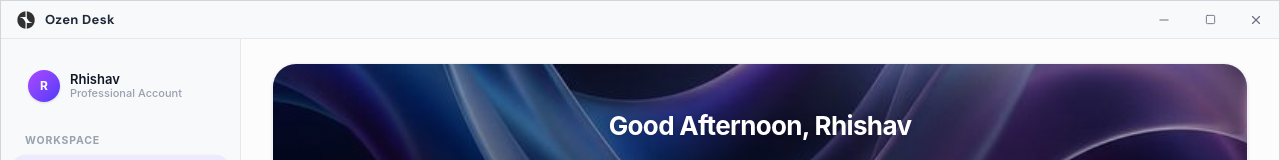
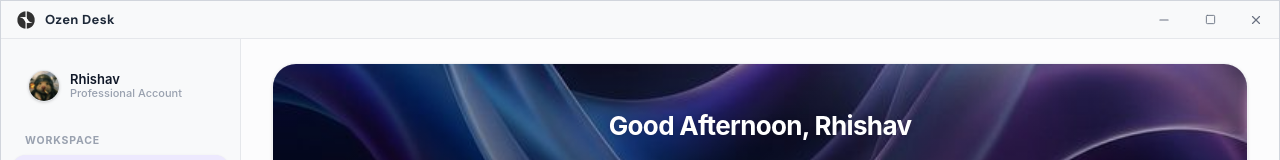
Before and after one commit to Rhishavhere/ozen, a React (Vite) app: page / in a window 1280 px wide. Shown: the top 160 px of the page. Built offline with nearby package versions, Linux system fonts and the light colour scheme.

Commit message:
profile pic

```diff
--- a/src/components/Desk/Sidebar.tsx
+++ b/src/components/Desk/Sidebar.tsx
@@ -4,6 +4,7 @@ import {
   Settings, Cpu, ChevronDown
 } from 'lucide-react';
 import { getSettings } from '../../lib/store';
+import profile from '../../assets/profile.png';
 
 export type TabId = 'dashboard' | 'chat' | 'history' | 'browser' | 'agents' | 'functions' | 'features' | 'settings';
 
@@ -56,8 +57,8 @@ export const Sidebar: React.FC<SidebarProps> = ({ activeTab, onTabChange }) => {
         <div className="flex items-center gap-2.5 px-2.5 py-2.5 rounded-xl hover:bg-white hover:shadow-sm border border-transparent hover:border-gray-200/80 transition-all cursor-pointer group"
           style={{ WebkitAppRegion: 'no-drag' } as React.CSSProperties}
         >
-          <div className="w-8 h-8 rounded-full bg-linear-to-br from-purple-500 to-indigo-600 flex items-center justify-center text-white text-xs font-bold shadow-sm">
-            R
+          <div className="w-8 h-8 rounded-full bg-gray-200 flex items-center justify-center text-white text-xs font-bold shadow-sm overflow-hidden border border-gray-200">
+             <img src={profile} alt="Profile" className="w-full h-full object-cover" />
           </div>
           <div className="flex-1 min-w-0">
             <p className="text-[13px] font-semibold text-gray-900 leading-tight truncate">Rhishav</p>
--- a/src/components/Desk/Views/SettingsView.tsx
+++ b/src/components/Desk/Views/SettingsView.tsx
@@ -1,10 +1,11 @@
 import { useState, useEffect } from 'react';
-import { Save, Cpu, User, ChevronDown, Zap, Activity, Globe } from 'lucide-react';
+import { Save, Cpu, ChevronDown, Zap, Activity, Globe } from 'lucide-react';
 import { OzenSettings } from '../../../types/chat';
 import { getSettings, saveSettings } from '../../../lib/store';
 import { useOllama } from '../../../hooks/useOllama';
 import { useGroq } from '../../../hooks/useGroq';
 import { getUsageStats } from '../../../lib/rateLimit';
+import profile from '../../../assets/profile.png';
 
 export const SettingsView: React.FC = () => {
   const { models: ollamaModels } = useOllama();
@@ -131,13 +132,13 @@ export const SettingsView: React.FC = () => {
           <div className="grid grid-cols-1 md:grid-cols-2 gap-6">
             {/* User Profile */}
             <div className="bg-white rounded-2xl border border-gray-200 p-6 shadow-sm">
-              <div className="flex items-center gap-3 mb-4">
-                <div className="w-9 h-9 rounded-xl bg-purple-50 border border-purple-100 flex items-center justify-center">
-                  <User size={17} className="text-purple-500" />
+              <div className="flex items-center gap-4 mb-5">
+                <div className="w-16 h-16 rounded-2xl bg-gray-100 border border-gray-200 overflow-hidden shrink-0 shadow-inner">
+                  <img src={profile} alt="Profile" className="w-full h-full object-cover" />
                 </div>
                 <div>
-                  <h2 className="text-[14px] font-bold text-gray-900">Profile</h2>
-                  <p className="text-[11px] text-gray-400 font-medium">Display name in Desk.</p>
+                  <h2 className="text-[15px] font-bold text-gray-900">Profile Configuration</h2>
+                  <p className="text-[12px] text-gray-400 font-medium">Your identity within the Ozen Hub.</p>
                 </div>
               </div>
               <input
```
